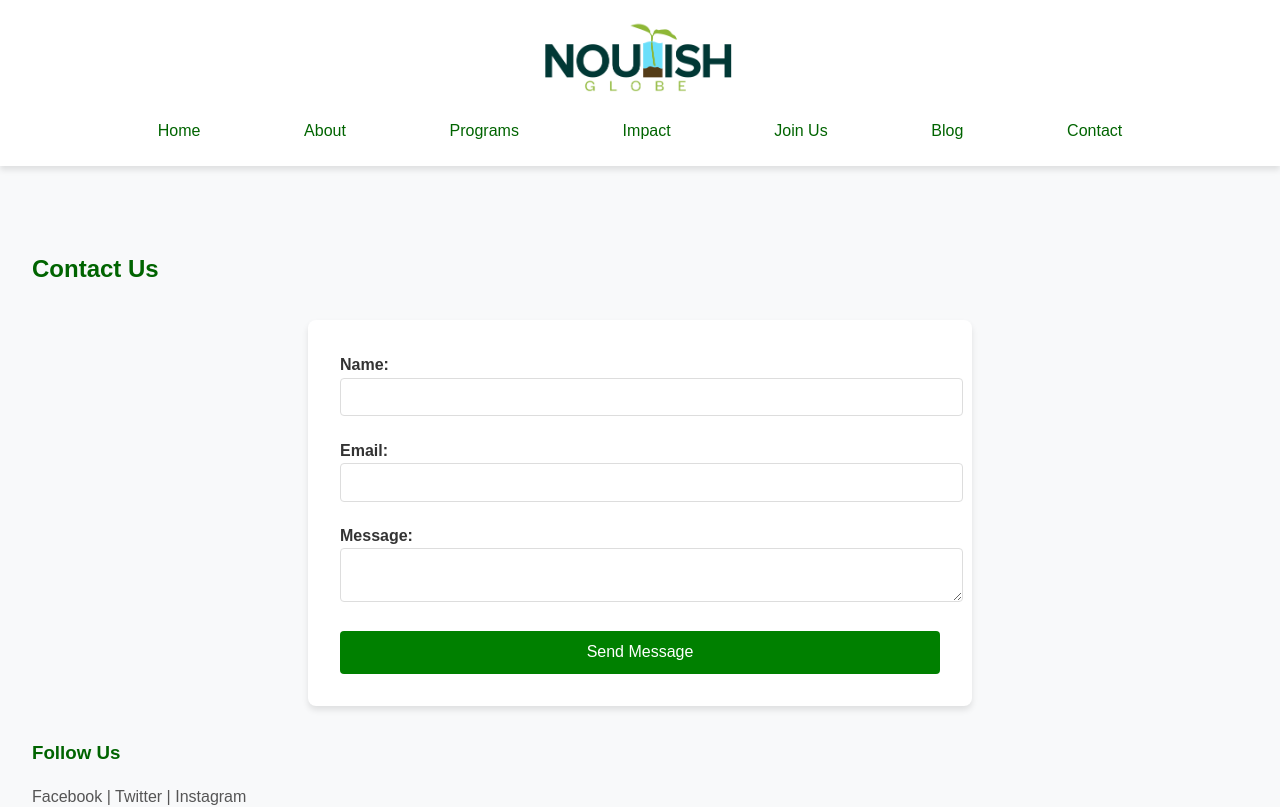
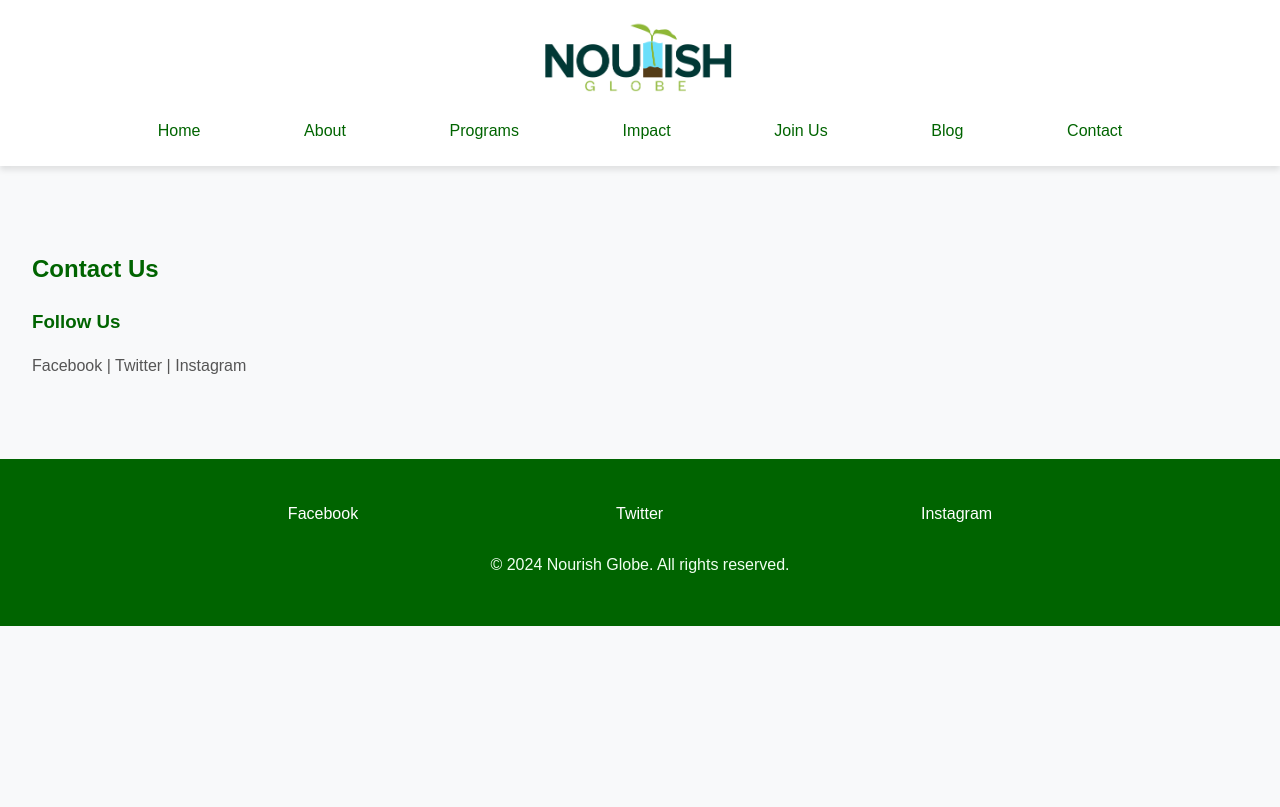
Before and after one commit to iabbakr/nourish-globe, a React (Vite) app: page /contact in a window 1280 px wide. Shown: the top 807 px of the page. Built offline with nearby package versions, Linux system fonts and the light colour scheme.

Commit message:
remove form

```diff
--- a/src/components/Contact.jsx
+++ b/src/components/Contact.jsx
@@ -3,21 +3,6 @@ import React from 'react';
 const Contact = () => (
   <div className="contact">
     <h2>Contact Us</h2>
-    <form>
-      <label>
-        Name:
-        <input type="text" name="name" />
-      </label>
-      <label>
-        Email:
-        <input type="email" name="email" />
-      </label>
-      <label>
-        Message:
-        <textarea name="message"></textarea>
-      </label>
-      <button type="submit">Send Message</button>
-    </form>
 
     <section className="social-media">
       <h3>Follow Us</h3>
```
